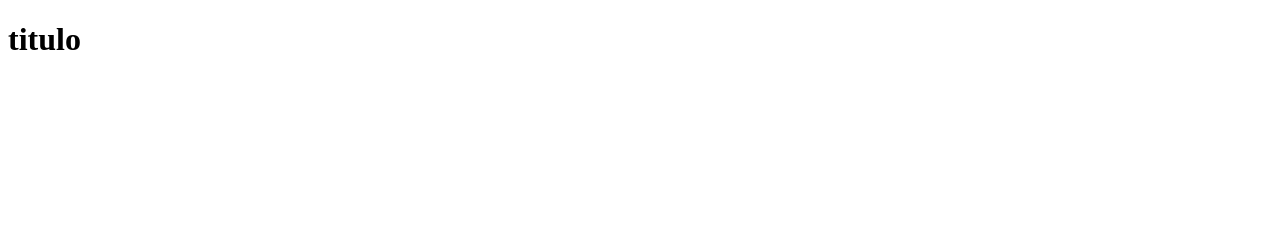
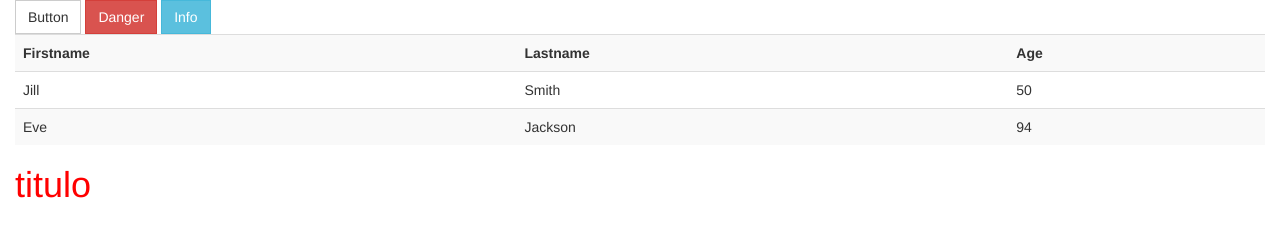
Before and after one commit to pepeul1191/html-bower, a website: page index.html in a window 1280 px wide. Drawn offline with nearby package versions, Linux system fonts and the light colour scheme.

Commit message:
ultimo avance

```diff
--- /dev/null
+++ b/css/style_css.css
@@ -0,0 +1,3 @@
+h1{color:red;}
+
+.btn{border-radius: 0px;}
--- a/index.html
+++ b/index.html
@@ -1,9 +1,39 @@
 <!DOCTYPE html>
 <html>
 <head>
+
+<meta charset="utf-8">
 	<title></title>
+
+	<link rel="stylesheet" type="text/css" href="bower_components/bootstrap/dist/css/bootstrap.min.css" />
+	<link rel="stylesheet" type="text/css" href="css/style_css.css" />
+
 </head>
-<body>
+
+<body class = "container-fluid">
+
+<button  class="btn btn-default" type="submit">Button</button>
+<button  class="btn btn-danger" type="button" >Danger</button>
+<button  class="btn btn-info" type="button" >Info</button>
+
+ <table  class="table table-striped" style="width:100%">
+  <tr>
+    <th>Firstname</th>
+    <th>Lastname</th>
+    <th>Age</th>
+  </tr>
+  <tr>
+    <td>Jill</td>
+    <td>Smith</td>
+    <td>50</td>
+  </tr>
+  <tr>
+    <td>Eve</td>
+    <td>Jackson</td>
+    <td>94</td>
+  </tr>
+</table>
+
 	<h1>titulo</h1>
 </body>
 </html>
```
